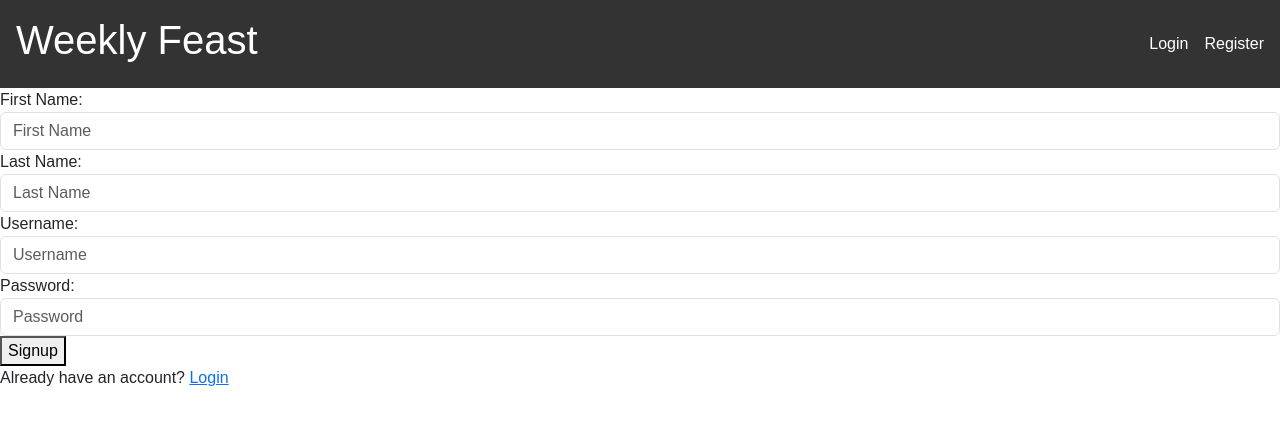
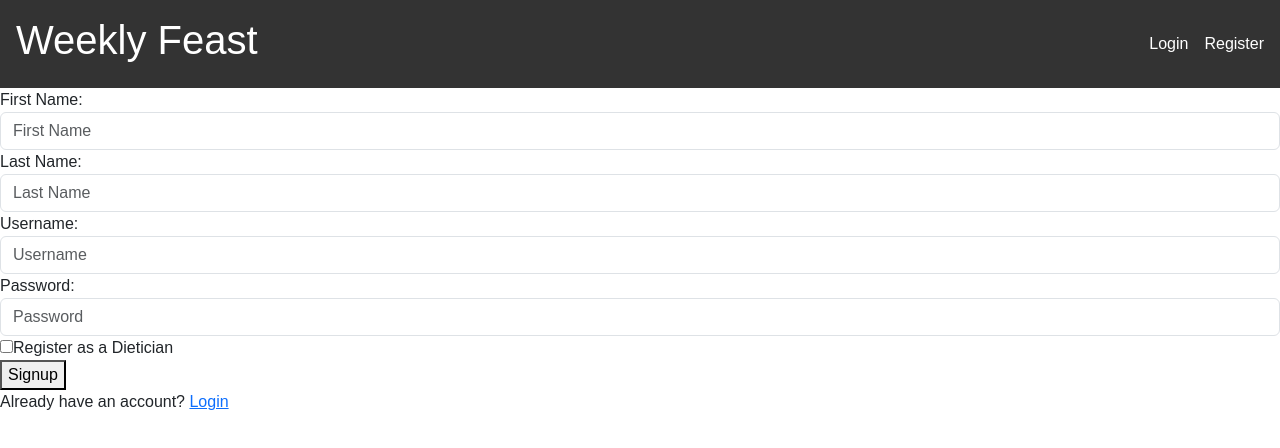
Before and after one commit to IsaacMardy/mealApp, a React (Create React App) app in the folder mealApp/: page /Register in a window 1280 px wide. Shown: the top 448 px of the page. Built offline with nearby package versions, Linux system fonts and the light colour scheme; the HTML template or start-up script is replaced by a standard one.

Commit message:
Update Register.js - added dietician checkbox and ID

```diff
--- a/mealApp/src/Components/Register.js
+++ b/mealApp/src/Components/Register.js
@@ -10,19 +10,17 @@ function Register() {
     const [lastName, setLastName] = useState("");
     const [userID, setUserID] = useState("");
     const [password, setPassword] = useState("");
+    const [isDietician, setIsDietician] = useState(false);
+    const [dieticianID, setDieticianID] = useState("");
 
       const handleSignUp = (event) => {
         event.preventDefault()
-        const newUser = {
-          firstName:firstName,
-          lastName:lastName,
-          userID:userID,
-          password:password
-        }
+        const newUser = isDietician
+      ? { firstName, lastName, userID, password, dieticianID }
+      : { firstName, lastName, userID, password };
         register(newUser);
       }
 
-      //add diatitian check box
     return (
       <div>
         <form class="form-group" onSubmit={handleSignUp}>
@@ -34,6 +32,33 @@ function Register() {
           <input type="text" id="UserID" name="UserID" class="form-control" placeholder="Username" onChange={(e)=>setUserID(e.target.value)}></input>
           <label for="username">Password:</label>
           <input type="text" id="password" name="password" class="form-control" placeholder="Password" onChange={(e)=>setPassword  (e.target.value)}></input>
+
+    {/* Dietician Checkbox */}
+        <div>
+          <label>
+            <input
+              type="checkbox"
+              checked={isDietician}
+              onChange={(e) => setIsDietician(e.target.checked)}
+            />
+            Register as a Dietician
+          </label>
+        </div>
+
+        {/* Dietician ID Field */}
+        {isDietician && (
+          <div>
+            <label htmlFor="dieticianID">Dietician ID:</label>
+            <input
+              type="text"
+              id="dieticianID"
+              name="dieticianID"
+              className="form-control"
+              placeholder="Dietician ID"
+              onChange={(e) => setDieticianID(e.target.value)}
+            ></input>
+          </div>
+        )}
 
 
           <button
```
